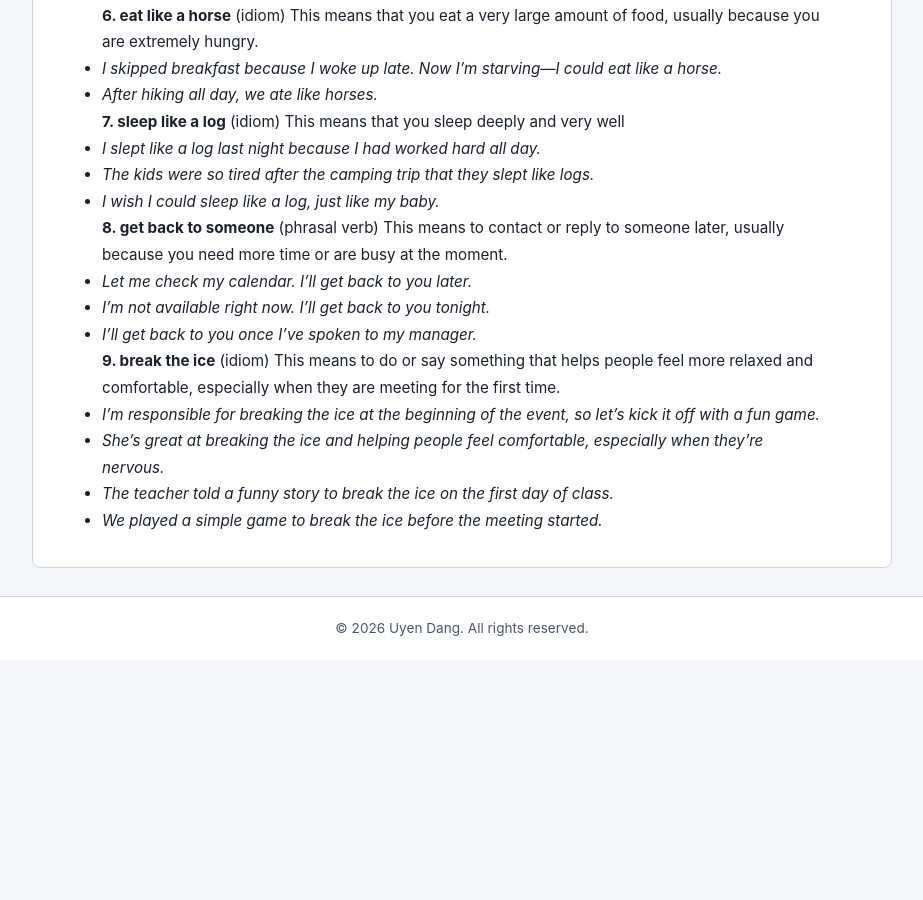
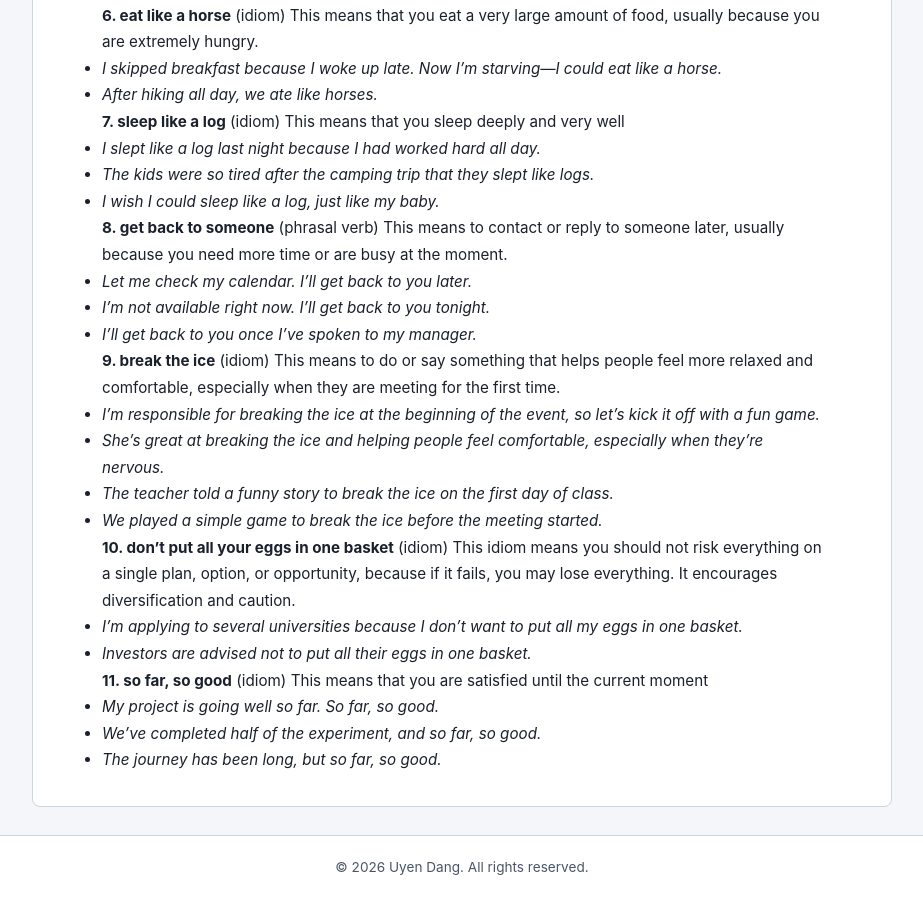
Before and after one commit to DangLeUyen/blog, a Jekyll site: the page built from _posts/2026-07-02-ELVocab.md, in a window 1280 px wide and 900 px high, scrolled down 1208 px. Shown: the whole window, without its empty margins (178-1101 px from the left). Built offline with Jekyll 4.4.1, drawn with Linux system fonts in a browser that asks for light colours; before the commit the page ends 1868 px from its top, so only the background shows below that.

Commit message:
Update 2026-07-02-ELVocab.md

```diff
--- a/_posts/2026-07-02-ELVocab.md
+++ b/_posts/2026-07-02-ELVocab.md
@@ -67,3 +67,14 @@ This means to do or say something that helps people feel more relaxed and comfor
 - *She's great at breaking the ice and helping people feel comfortable, especially when they're nervous.*
 - *The teacher told a funny story to break the ice on the first day of class.*
 - *We played a simple game to break the ice before the meeting started.*
+
+**10. don't put all your eggs in one basket** (idiom)
+This idiom means you should not risk everything on a single plan, option, or opportunity, because if it fails, you may lose everything. It encourages diversification and caution.
+- *I’m applying to several universities because I don’t want to put all my eggs in one basket.*
+- *Investors are advised not to put all their eggs in one basket.*
+
+**11. so far, so good** (idiom)
+This means that you are satisfied until the current moment
+- *My project is going well so far. So far, so good.*
+- *We’ve completed half of the experiment, and so far, so good.*
+- *The journey has been long, but so far, so good.*
```
